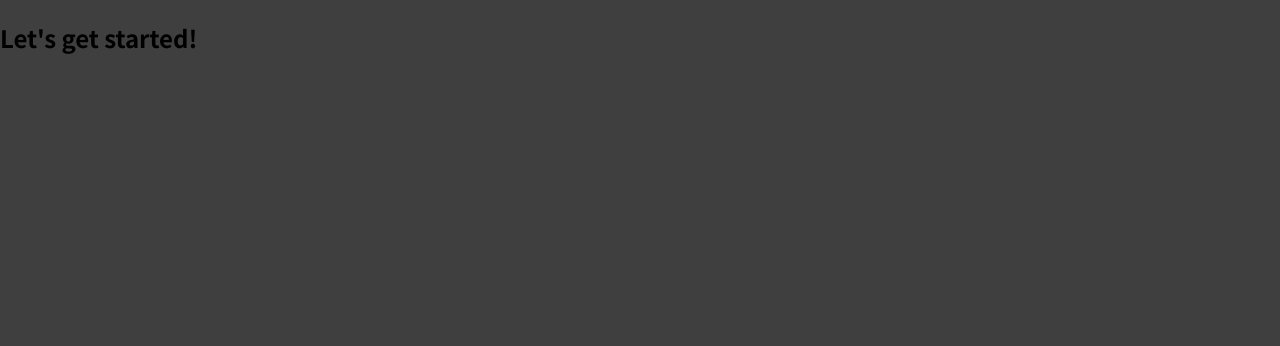
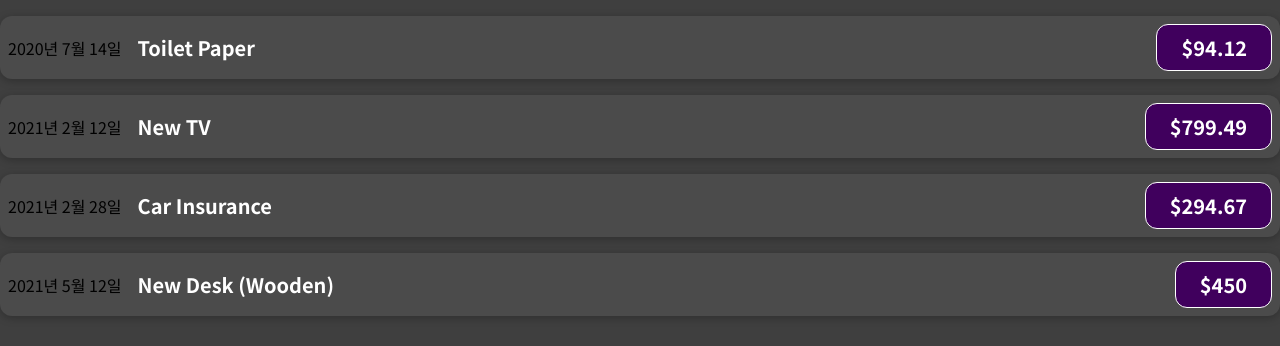
Before and after one commit to hyehye225/FE_study, a JavaScript app in the folder react/01-starting-setup/: page / in a window 1280 px wide. Shown: the top 346 px of the page. Built offline with nearby package versions, Linux system fonts and the light colour scheme.

Commit message:
48. props를 통해 데이터 전달하기

```diff
--- a/react/01-starting-setup/src/App.js
+++ b/react/01-starting-setup/src/App.js
@@ -1,8 +1,50 @@
+import ExpenseItem from "./components/ExpenseItem";
+
 function App() {
+  const expenses = [
+    {
+      id: "e1",
+      title: "Toilet Paper",
+      amount: 94.12,
+      date: new Date(2020, 7, 14),
+    },
+    { id: "e2", title: "New TV", amount: 799.49, date: new Date(2021, 2, 12) },
+    {
+      id: "e3",
+      title: "Car Insurance",
+      amount: 294.67,
+      date: new Date(2021, 2, 28),
+    },
+    {
+      id: "e4",
+      title: "New Desk (Wooden)",
+      amount: 450,
+      date: new Date(2021, 5, 12),
+    },
+  ];
   return (
-    <div>
-      <h2>Let's get started!</h2>
-    </div>
+    <>
+      <ExpenseItem
+        title={expenses[0].title}
+        amount={expenses[0].amount}
+        date={expenses[0].date}
+      />
+      <ExpenseItem
+        title={expenses[1].title}
+        amount={expenses[1].amount}
+        date={expenses[1].date}
+      />
+      <ExpenseItem
+        title={expenses[2].title}
+        amount={expenses[2].amount}
+        date={expenses[2].date}
+      />
+      <ExpenseItem
+        title={expenses[3].title}
+        amount={expenses[3].amount}
+        date={expenses[3].date}
+      />
+    </>
   );
 }
 
--- /dev/null
+++ b/react/01-starting-setup/src/components/ExpenseItem.css
@@ -0,0 +1,56 @@
+.expense-item {
+  display: flex;
+  justify-content: space-between;
+  align-items: center;
+  box-shadow: 0 2px 8px rgba(0, 0, 0, 0.25);
+  padding: 0.5rem;
+  margin: 1rem 0;
+  border-radius: 12px;
+  background-color: #4b4b4b;
+}
+
+.expense-item__description {
+  display: flex;
+  flex-direction: column;
+  gap: 1rem;
+  align-items: flex-end;
+  flex-flow: column-reverse;
+  justify-content: flex-start;
+  flex: 1;
+}
+
+.expense-item h2 {
+  color: #3a3a3a;
+  font-size: 1rem;
+  flex: 1;
+  margin: 0 1rem;
+  color: white;
+}
+
+.expense-item__price {
+  font-size: 1rem;
+  font-weight: bold;
+  color: white;
+  background-color: #40005d;
+  border: 1px solid white;
+  padding: 0.5rem;
+  border-radius: 12px;
+}
+
+@media (min-width: 580px) {
+  .expense-item__description {
+    flex-direction: row;
+    align-items: center;
+    justify-content: flex-start;
+    flex: 1;
+  }
+
+  .expense-item__description h2 {
+    font-size: 1.25rem;
+  }
+
+  .expense-item__price {
+    font-size: 1.25rem;
+    padding: 0.5rem 1.5rem;
+  }
+}
--- /dev/null
+++ b/react/01-starting-setup/src/components/ExpenseItem.js
@@ -0,0 +1,24 @@
+import "./ExpenseItem.css";
+function ExpenseItem(props) {
+  //   const expenseDate = new Date(2023, 10, 27);
+  //   const expenseTitle = "Car Insurance";
+  //   const expenseAmount = 294.67;
+  const expenseDate = props.date;
+  const expenseTitle = props.title;
+  const expenseAmount = props.amount;
+
+  return (
+    <div className="expense-item">
+      <div>
+        {expenseDate.getFullYear()}년 {expenseDate.getMonth()}월{" "}
+        {expenseDate.getDate()}일
+      </div>
+      <div className="expense-item__description">
+        <h2>{expenseTitle}</h2>
+        <div className="expense-item__price">${expenseAmount}</div>
+      </div>
+    </div>
+  );
+}
+
+export default ExpenseItem;
```
Also changed, not shown: 1 other file (tests, documents, lock files or other folders).
